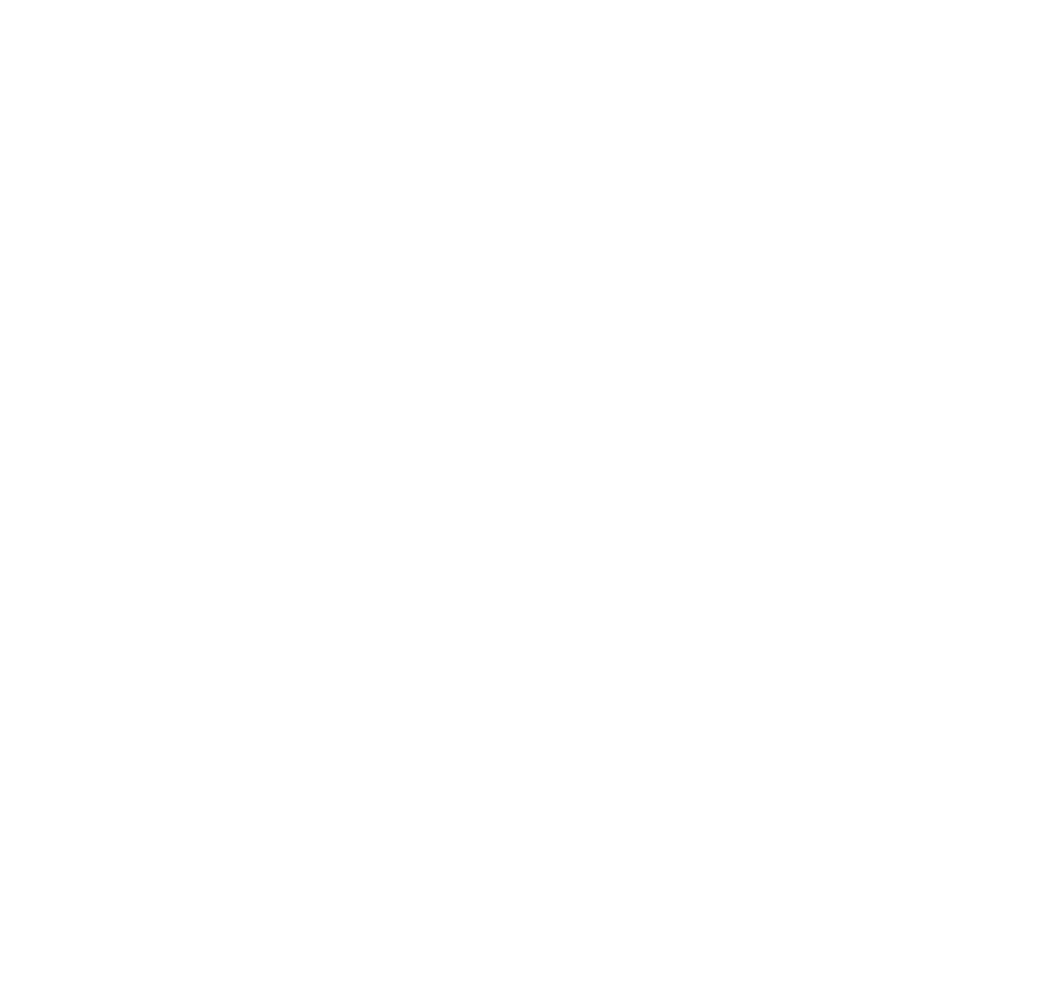
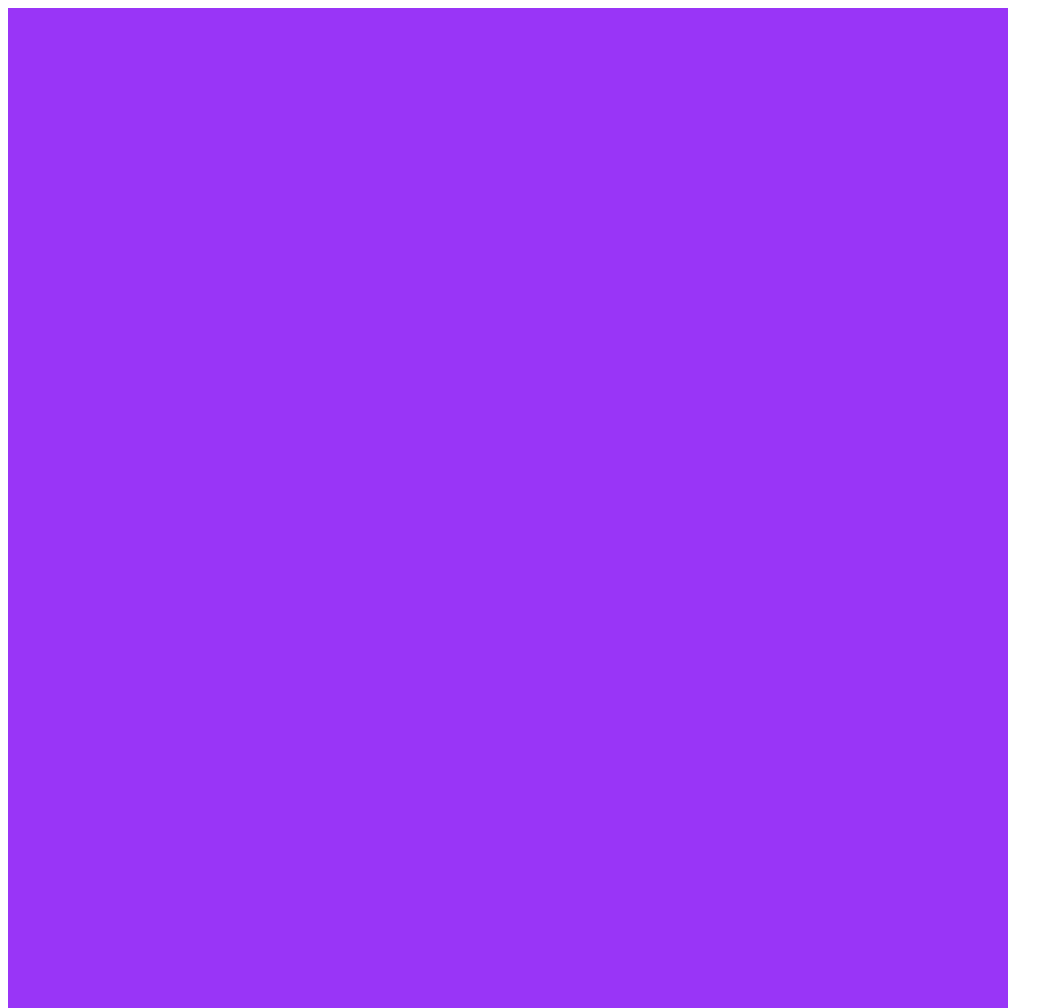
Before and after one commit to vitoriaa2008/matematica2, a plain HTML site: page template.html in a window 1280 px wide. Shown: the whole page, without its empty margins (0-1063 px from the left). Before the commit the page ends 800 px from the top, so only its background shows below. Drawn offline with nearby package versions, Linux system fonts and the light colour scheme.

Commit message:
Update template.html

```diff
--- a/template.html
+++ b/template.html
@@ -9,15 +9,38 @@
         </script>
         <style>
             .site{
-                 width:;
-                 height:;
-                 background-color:;
+                width:1000px;
+                height:500px;
+                background-color:rgb(153, 53, 247);
+            }
+            .header{
+                width:1000px;
+                height:500px;
+                background-color:rgb(153, 53, 247);
+            }
+            .main{
+                width:1000px;
+                height:500px;
+                background-color:rgb(153, 53, 247);
+            }
+            ,footer{
+                width:1000px;
+                height:500px;
+                background-color:rgb(153, 53, 247);
+            }
         </style>
-
+    </head>
     <body>
         <div class="site">
+            <div class="header">
 
+            </div>
+            <div class="main">
 
+            </div>
+            <div class="footer">
+
+            </div>
         </div>
     </body>
 </html>
```
Lines whose indentation alone changed are shown as unchanged.
